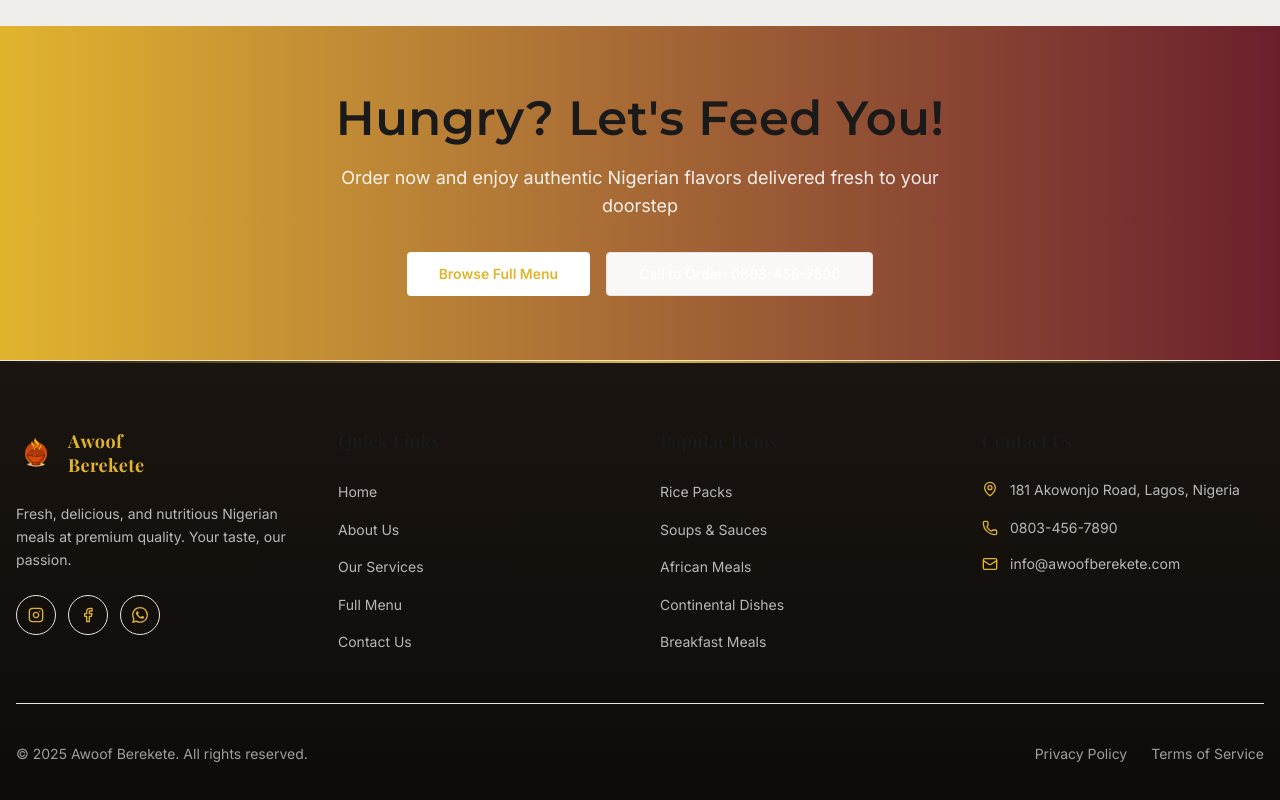
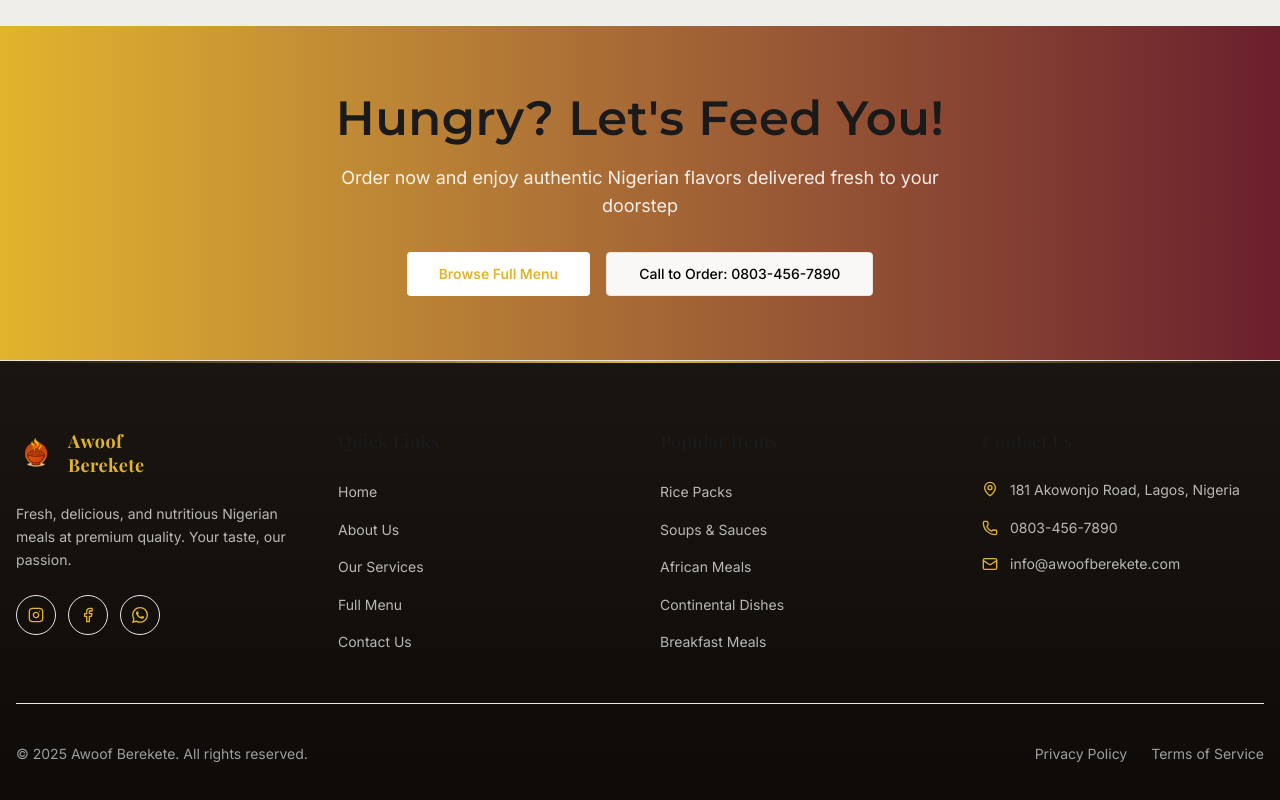
Before and after one commit to gabrielude071207-tech/Awoof-Berekete, a Next.js app: page / in a window 1280 px wide. Shown: the part 2323-3123 px from the top of the page. Built offline with nearby package versions, Linux system fonts and the light colour scheme.

Commit message:
Phoenix deployment - Session 87e07006-bdda-44ea-a7bd-7e71783baacd

```diff
--- a/src/app/page.tsx
+++ b/src/app/page.tsx
@@ -195,7 +195,7 @@ export default function HomePage() {
               </Link>
             </Button>
             <Button size="lg" variant="outline" asChild className="border-white text-white hover:bg-white/10">
-              <a href="tel:08034567890">
+              <a href="tel:08034567890" style={{color: 'black'}}>
                 Call to Order: 0803-456-7890
               </a>
             </Button>
```
